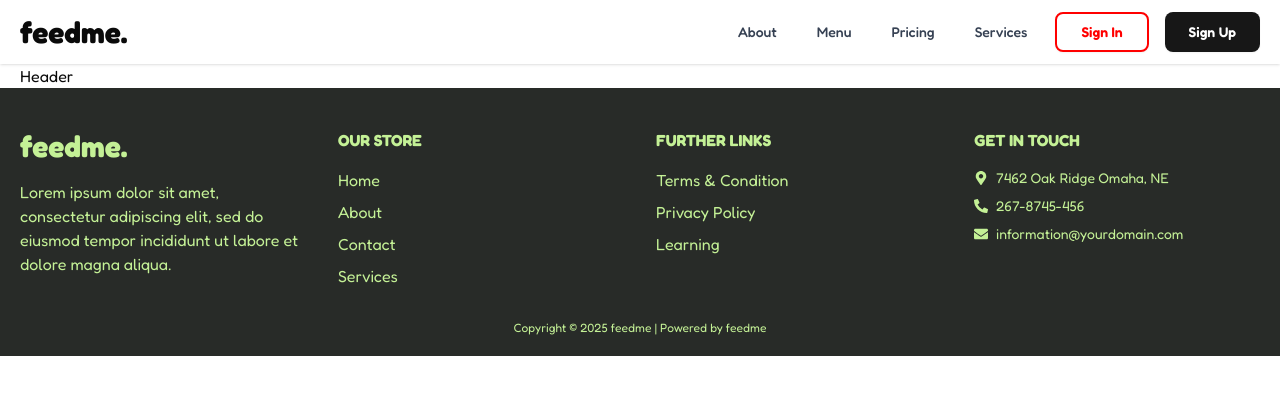
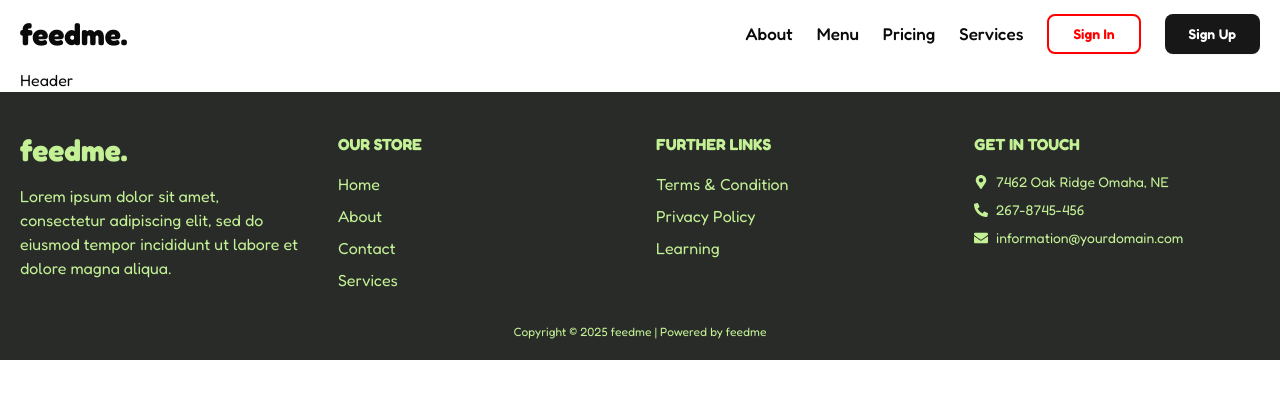
Before and after one commit to smhasanjamil/feedme, a Next.js app: page / in a window 1280 px wide. Shown: the top 398 px of the page. Built offline with nearby package versions, Linux system fonts and the light colour scheme.

Commit message:
added new design to navitems

```diff
--- a/components/ui/navbar.tsx
+++ b/components/ui/navbar.tsx
@@ -4,7 +4,7 @@ import Link from "next/link";
 import { buttonVariants } from "./button";
 import { useAppSelector, useAppDispatch } from "@/redux/hooks";
 import { currentUser, logout } from "@/redux/features/auth/authSlice";
-import { useRouter } from "next/navigation";
+import { usePathname, useRouter } from "next/navigation";
 import { useState, useEffect } from "react";
 import { Menu, X } from "lucide-react";
 
@@ -14,6 +14,8 @@ const Navbar = () => {
   const router = useRouter();
   const [isMenuOpen, setIsMenuOpen] = useState(false);
   const [mounted, setMounted] = useState(false);
+
+  const pathname = usePathname();
 
   useEffect(() => {
     setMounted(true);
@@ -34,10 +36,29 @@ const Navbar = () => {
     return null;
   }
 
+  const navItems = [
+    {
+      name: "About",
+      link: "/about",
+    },
+    {
+      name: "Menu",
+      link: "/menu",
+    },
+    {
+      name: "Pricing",
+      link: "/pricing",
+    },
+    {
+      name: "Services",
+      link: "/services",
+    },
+  ];
+
   return (
-    <nav className="bg-white shadow-sm">
-      <div className="container mx-auto px-4 sm:px-6 lg:px-8">
-        <div className="flex h-16 items-center justify-between">
+    <nav className="bg-white">
+      <div className="container">
+        <div className="flex items-center justify-between py-3.5">
           <div className="flex-shrink-0">
             <Link href="/" className="text-3xl font-bold">
               feedme.
@@ -45,31 +66,31 @@ const Navbar = () => {
           </div>
 
           {/* Desktop Navigation */}
-          <div className="hidden md:flex md:items-center md:space-x-4">
-            <Link
-              href="/about"
-              className="rounded-md px-3 py-2 text-sm font-medium text-gray-700 hover:text-[#FF0000]"
-            >
-              About
-            </Link>
-            <Link
-              href="#menu"
-              className="rounded-md px-3 py-2 text-sm font-medium text-gray-700 hover:text-[#FF0000]"
-            >
-              Menu
-            </Link>
-            <Link
-              href="#pricing"
-              className="rounded-md px-3 py-2 text-sm font-medium text-gray-700 hover:text-[#FF0000]"
-            >
-              Pricing
-            </Link>
-            <Link
-              href="#services"
-              className="rounded-md px-3 py-2 text-sm font-medium text-gray-700 hover:text-[#FF0000]"
-            >
-              Services
-            </Link>
+          <div className="hidden md:flex md:items-center md:gap-6">
+            {navItems.map((navItem, index) => {
+              const isActive = pathname === navItem.link;
+              return (
+                <div key={index} className="group flex flex-col items-center">
+                  <div className="size-1.5" />
+                  <Link
+                    href={navItem.link}
+                    className={`text-[17px] font-medium duration-300 ease-in-out ${
+                      isActive && "text-feed-jungle/60"
+                    } group-hover:text-feed-jungle/50`}
+                  >
+                    {navItem.name}
+                  </Link>
+                  <div
+                    className={`size-1.5 rounded-full duration-300 ease-in-out ${
+                      isActive
+                        ? "bg-feed-jungle/40"
+                        : "group-hover:bg-feed-jungle/40"
+                    }`}
+                  />
+                </div>
+              );
+            })}
+
             {user ? (
               <>
                 <Link
```
